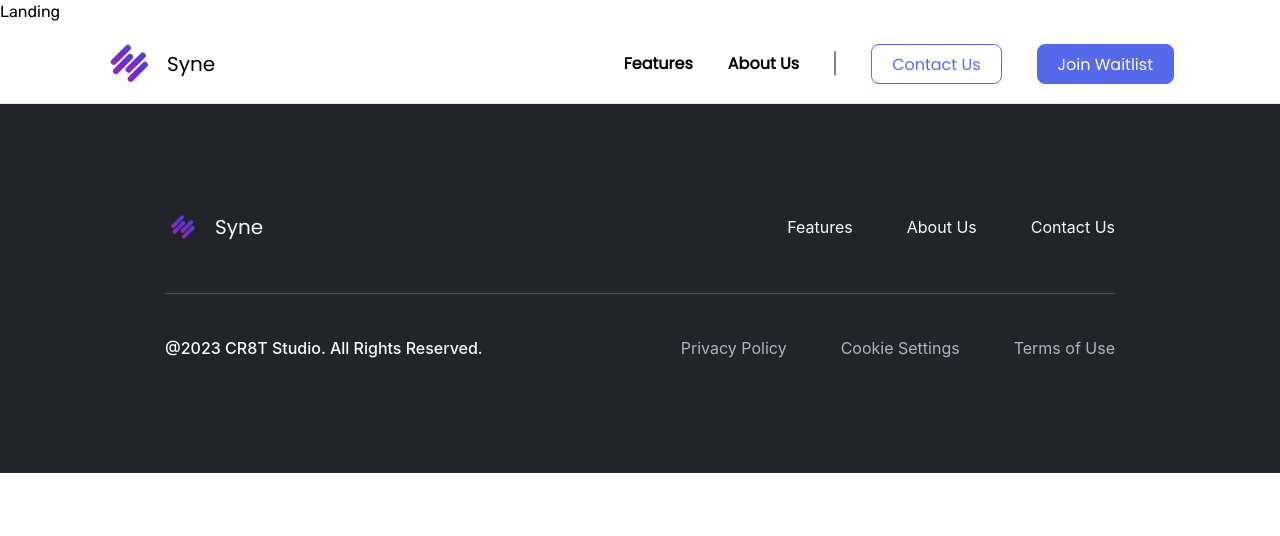
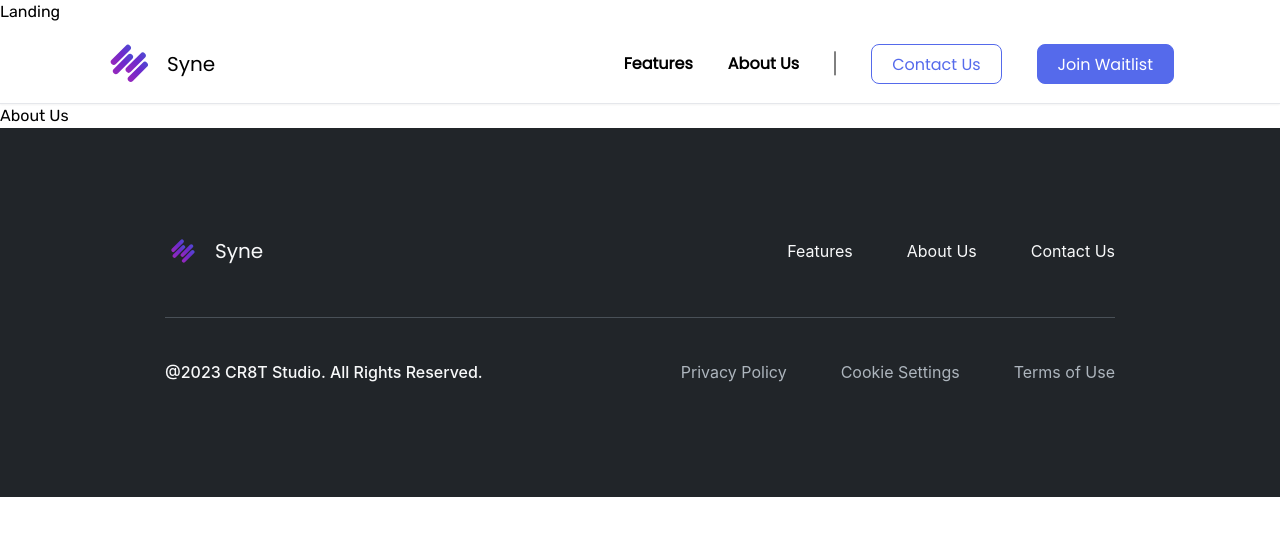
Before and after one commit to jeannyinthelamp/sycamore.ai, a React (Create React App) app: page / in a window 1280 px wide. Shown: the top 536 px of the page. Built offline with nearby package versions, Linux system fonts and the light colour scheme.

Commit message:
Create About js file

```diff
--- /dev/null
+++ b/src/Components/Landing/About/About.js
@@ -0,0 +1,5 @@
+import React from "react";
+
+export default function About() {
+  return <section className='about-outer-wrapper'>About Us</section>;
+}
--- a/src/Pages/Landing/Landing.js
+++ b/src/Pages/Landing/Landing.js
@@ -1,5 +1,6 @@
 import React from "react";
 import Navbar from "../../Components/Landing/Navbar/Navbar";
+import About from "../../Components/Landing/About/About";
 import Footer from "../../Components/Landing/Footer/Footer";
 
 export default function Landing() {
@@ -7,6 +8,7 @@ export default function Landing() {
     <div>
       Landing
       <Navbar />
+      <About />
       <Footer />
     </div>
   );
```
